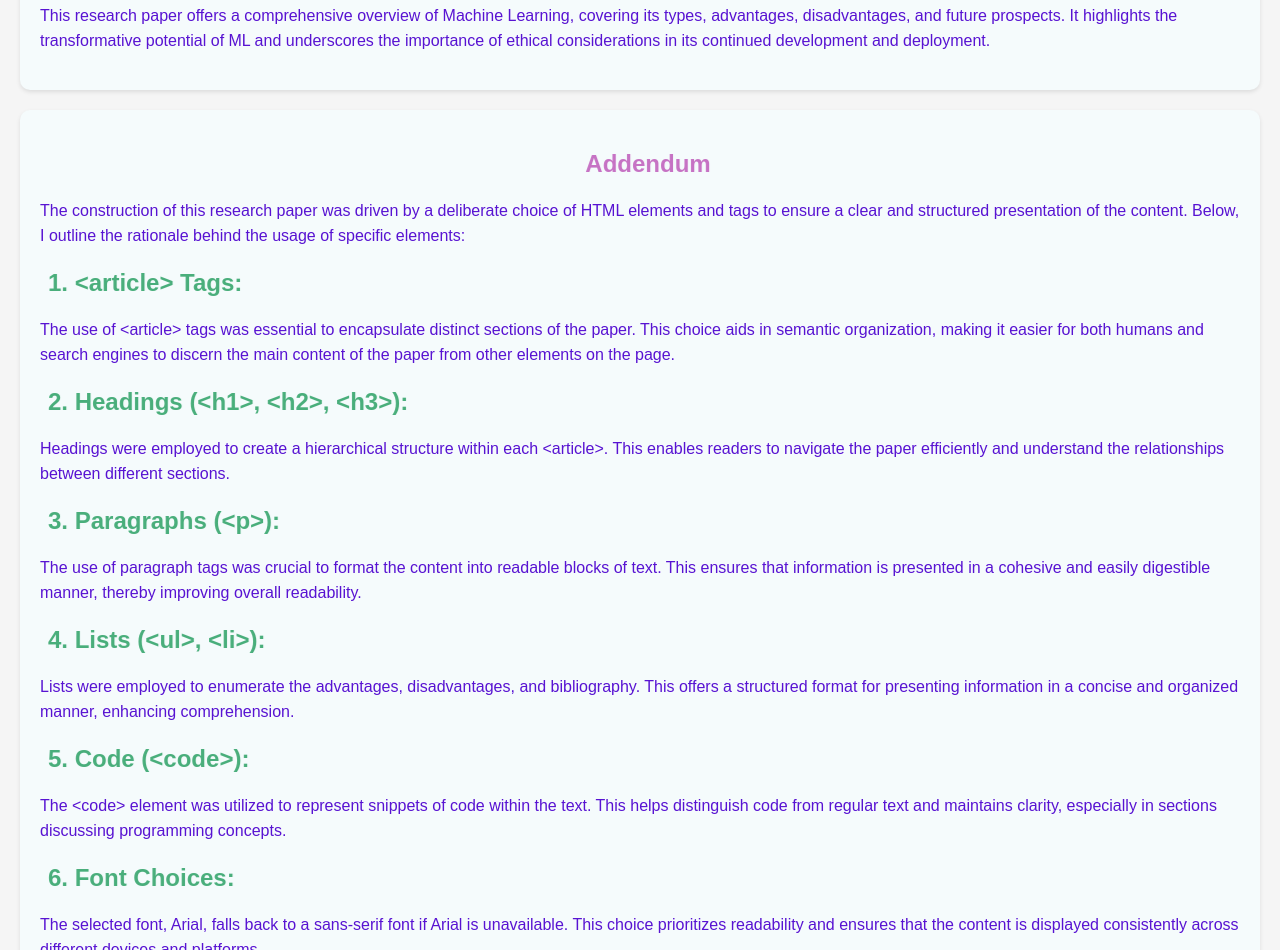
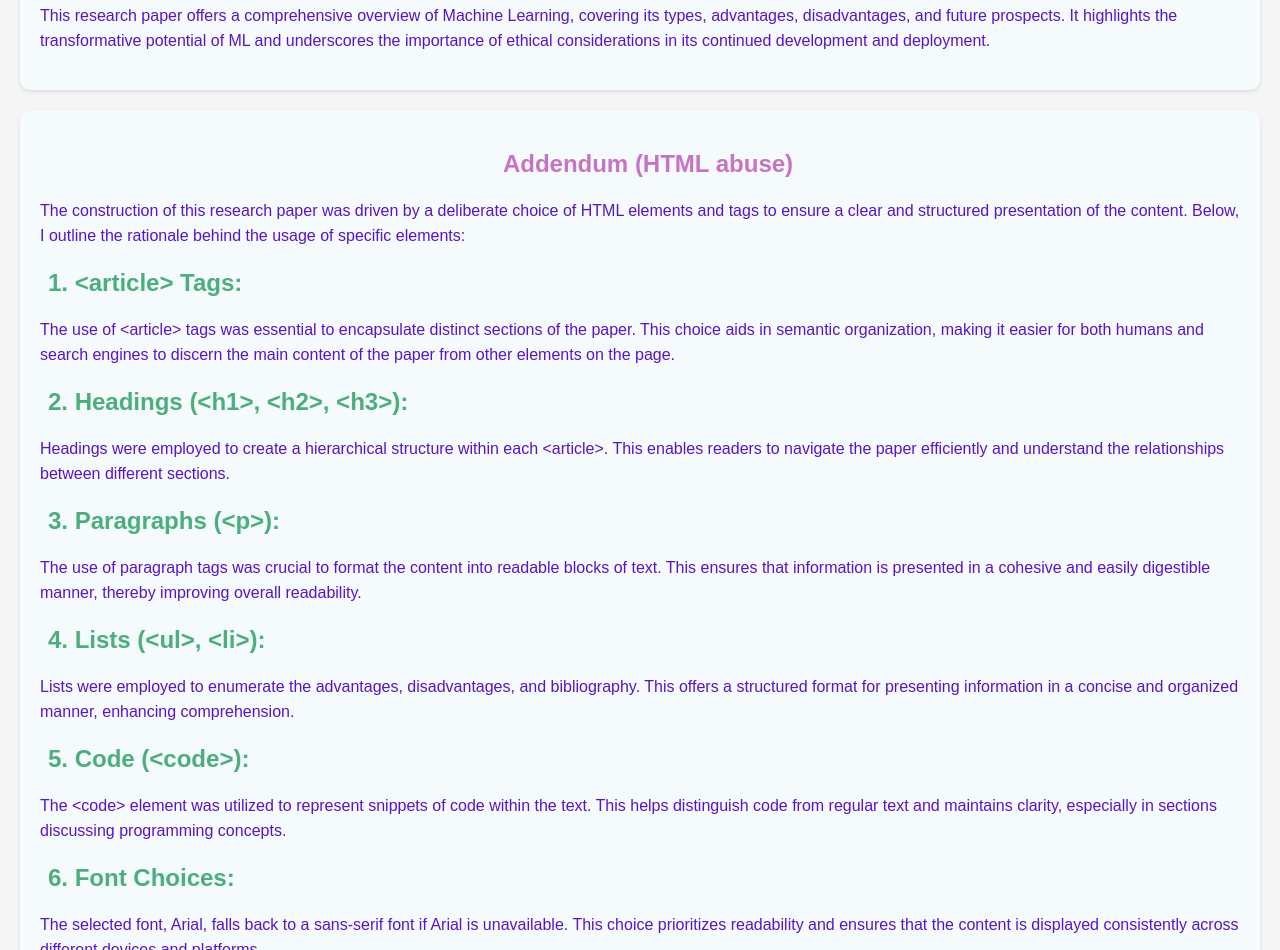
Before and after one commit to BSachin005/ITC-505-HW4, a website: page lab/4/index.html in a window 1280 px wide. Shown: the part 1759-2709 px from the top of the page. Drawn offline with Linux system fonts and the light colour scheme.

Commit message:
Update index.html

```diff
--- a/lab/4/index.html
+++ b/lab/4/index.html
@@ -128,7 +128,7 @@
     </article>
 
     <article>
-        <h1>Addendum</h1>
+        <h1>Addendum (HTML abuse)</h1>
 
         <p>
             The construction of this research paper was driven by a deliberate choice of HTML elements and tags to ensure
```
